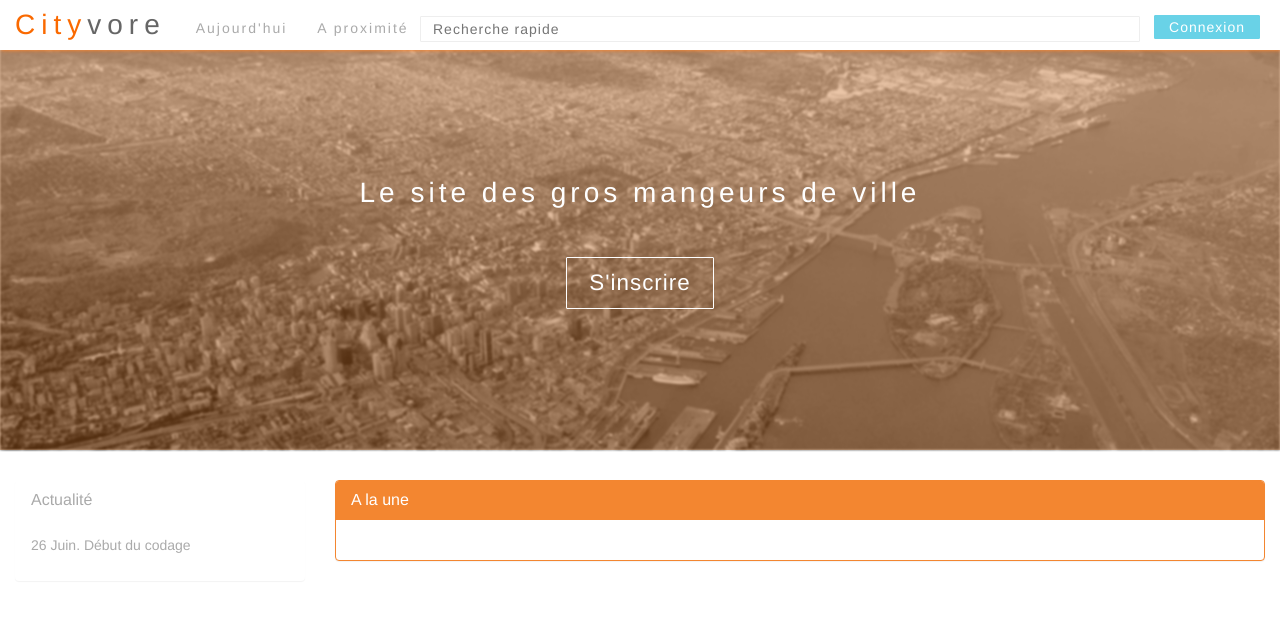
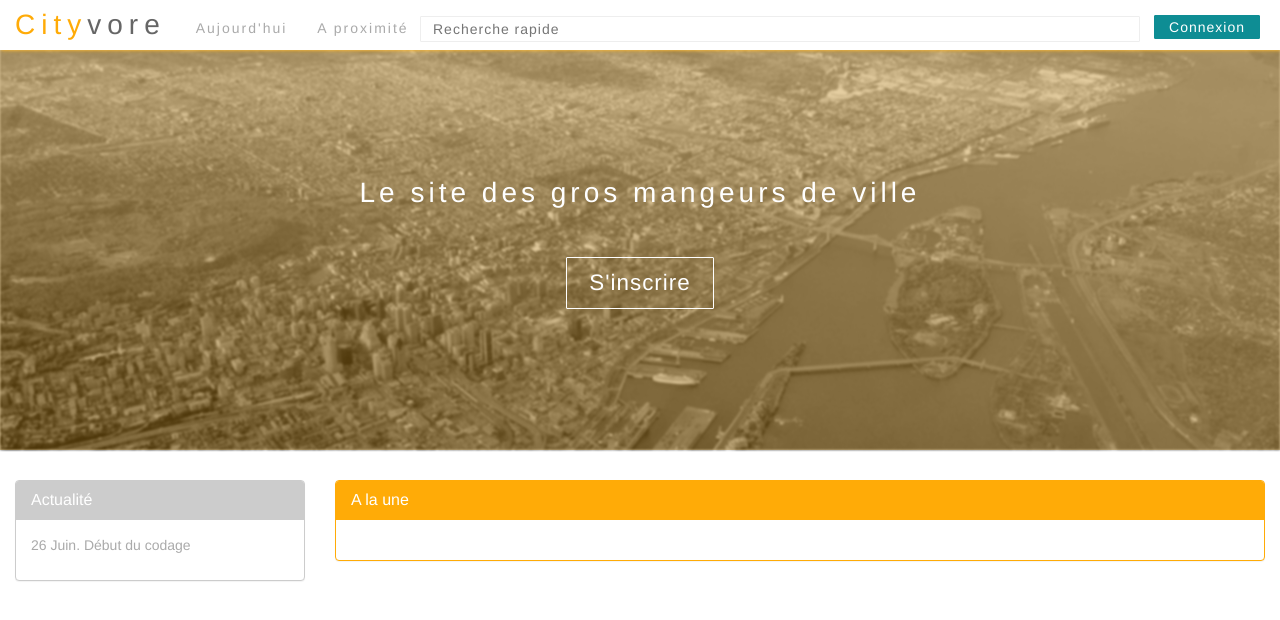
Before and after one commit to TruongHuuTien/Cityvore, a Node project: template views/index.ejs in a window 1280 px wide. Shown: the top 620 px of the page. Run offline with Node 20 templates, Linux system fonts and the light colour scheme; the template is opened without the code that fills it, so the values that code supplies are empty; style sheets or scripts are compiled from the project's sources.

Commit message:
0.0.8 - Colors theme modification
I changed again…
http://www.colourlovers.com/palette/1005477/One_Fish_Two_Fish

```diff
--- a/public/stylesheets/color.less
+++ b/public/stylesheets/color.less
@@ -4,16 +4,16 @@
 @mediumGrey: #AAA; //font
 @darkGrey: #666;
 
-//http://www.colourlovers.com/palette/92095/Giant_Goldfish
+//http://www.colourlovers.com/palette/1005477/One_Fish_Two_Fish
 
-@blue: #69D2E7;
-@water: #A7DBD8;
-@sand:	#E0E4CC;
-@peach: #F38630;
-@orange: #FA6900;
+@orange: #FFAB07;
+@yellow: #E9D558;
+@green: #72AD75;
+@blue: #0E8D94;
+@dead: #434D53;
 
+.text-orange { color: @orange; }
+.text-yellow { color: @yellow; }
+.text-green { color: @green; }
 .text-blue { color: @blue; }
-.text-water { color: @water; }
-.text-sand { color: @sand; }
-.text-peach { color: @peach; }
-.text-orange { color: @orange; }
+.text-dead { color: @dead; }
--- a/public/stylesheets/panel.less
+++ b/public/stylesheets/panel.less
@@ -1,8 +1,8 @@
 .panel {
 	&.orange {
-		border-color: @peach;
+		border-color: @orange;
 		.panel-heading {
-			background-color: @peach;
+			background-color: @orange;
 			color: @white;
 		}
 	}
@@ -13,4 +13,11 @@
 			color: @white;
 		}
 	}
+	&.lightGrey {
+		border-color: @lightGrey;
+		.panel-heading {
+			background-color: @lightGrey;
+			color: @white;
+		}
+	}
 }
--- a/public/stylesheets/style.less
+++ b/public/stylesheets/style.less
@@ -54,7 +54,7 @@ h2 {
 	#index-banner-mask {
 		width: 100%; height: 100%;
 		position: absolute;
-		background-color: darken(desaturate(@peach, 20%), 10%);
+		background-color: darken(desaturate(@orange, 20%), 10%);
 		opacity: 0.4;
 	}
 	#index-banner-content {
--- a/views/index.ejs
+++ b/views/index.ejs
@@ -23,7 +23,7 @@
 		</div>
 		<div class="row">
 			<div class="col-md-4 col-lg-3">
-				<div id="index-news" class="panel green">
+				<div id="index-news" class="panel lightGrey">
 					<div class="panel-heading">
 						<h3 class="panel-title">Actualité</h3>
 					</div>
```
